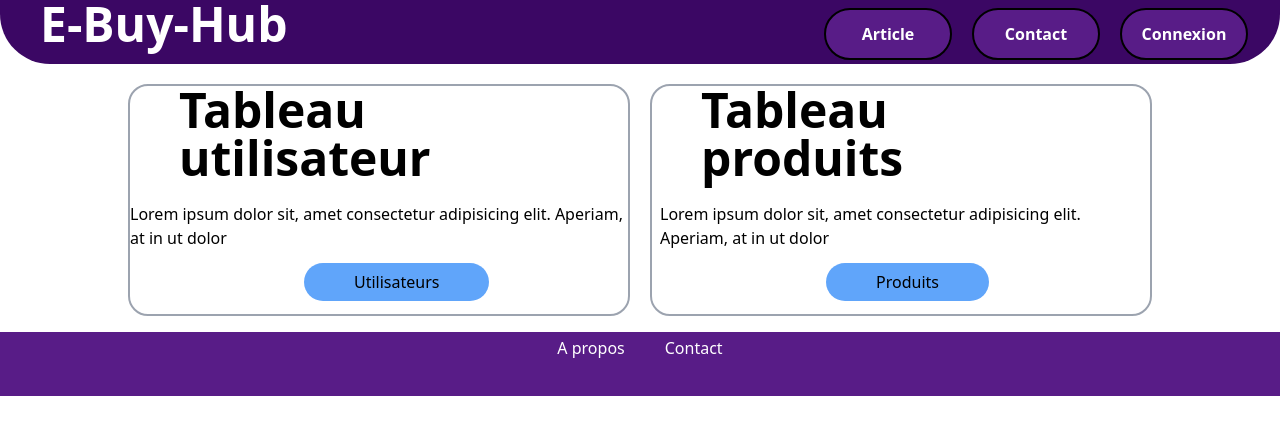
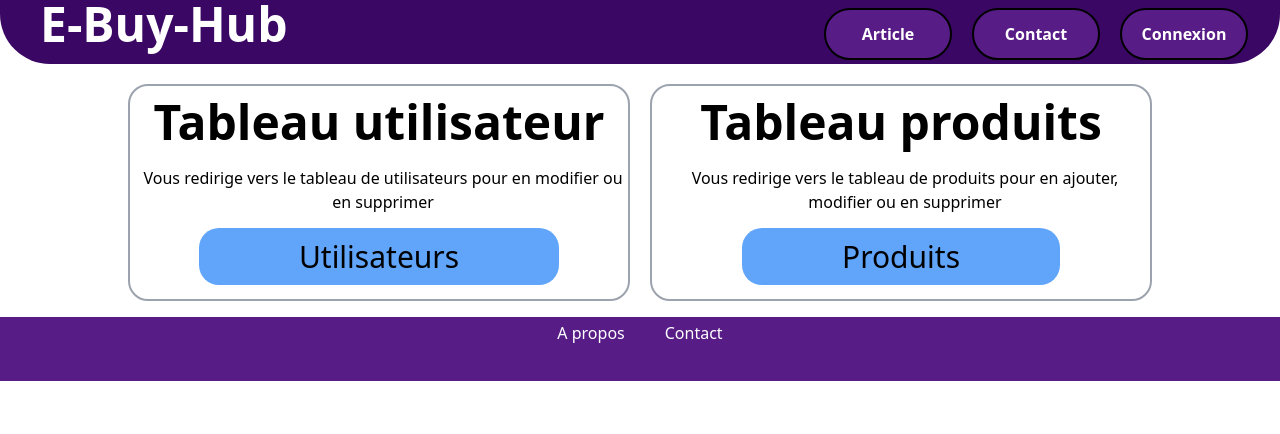
Before and after one commit to Brdlucas/E-BuyHub, a Next.js app: page /admin in a window 1280 px wide. Shown: the top 434 px of the page. Built offline with nearby package versions, Linux system fonts and the light colour scheme.

Commit message:
Correction erreur code

```diff
--- a/src/pages/admin.tsx
+++ b/src/pages/admin.tsx
@@ -3,18 +3,18 @@ import Link from "next/link"
 export default function Admin() {
     return (
         <div className="w-[80%] m-auto flex space-x-5">
-            <div className="w-[50%] border-2 border-gray-400 mt-5 pb-5 rounded-[20px]">
-            <h1 className="w-[400px]  m-auto text-5xl font-semibold mb-5">Tableau utilisateur</h1>
-            <p>Lorem ipsum dolor sit, amet consectetur adipisicing elit. Aperiam, at in ut dolor</p>
-            <div className="mt-5 m-auto w-[150px] text-center">
-            <Link className="bg-blue-400 hover:bg-blue-200 p-2 pl-[50px] px-[50px] w-full m-auto rounded-[20px]" href={'/adminProducts'}>Utilisateurs</Link>
+            <div className="w-[50%] border-2 border-gray-400 mt-5 pb-5 rounded-[20px] text-center">
+            <h1 className="w-full mt-3 m-auto text-5xl font-semibold mb-5">Tableau utilisateur</h1>
+            <p className="pl-2">Vous redirige vers le tableau de utilisateurs pour en modifier ou en supprimer</p>
+            <div className="mt-5 m-auto w-full text-center">
+            <Link className="bg-blue-400 hover:bg-blue-200 p-2 pl-[100px] text-[30px] px-[100px] w-full m-auto rounded-[20px]" href={'/adminUsers'}>Utilisateurs</Link>
             </div>
             </div>
-            <div className="w-[50%] border-2 border-gray-400 mt-5 pb-5 rounded-[20px]">
-            <h2 className="w-[400px] m-auto text-5xl font-semibold mb-5">Tableau produits</h2>
-            <p className="pl-2">Lorem ipsum dolor sit, amet consectetur adipisicing elit. Aperiam, at in ut dolor</p>
-            <div className="mt-5 m-auto w-[150px] text-center">
-            <Link className="bg-blue-400 hover:bg-blue-200 p-2 pl-[50px] px-[50px] w-full m-auto rounded-[20px]" href={'/adminUsers'}>Produits</Link>
+            <div className="w-[50%] border-2 border-gray-400 mt-5 pb-5 rounded-[20px] text-center">
+            <h2 className="w-full mt-3 m-auto text-5xl font-semibold mb-5">Tableau produits</h2>
+            <p className="pl-2">Vous redirige vers le tableau de produits pour en ajouter, modifier ou en supprimer</p>
+            <div className="mt-5 m-auto w-full text-center">
+            <Link className="bg-blue-400 hover:bg-blue-200 p-2 pl-[100px] text-[30px]  px-[100px] w-full m-auto rounded-[20px]" href={'/adminProducts'}>Produits</Link>
             </div>
             </div>
         </div>
--- a/src/pages/adminUsers.tsx
+++ b/src/pages/adminUsers.tsx
@@ -1,4 +1,7 @@
-function AdminUsers({ props }) {
+import Link from "next/link"
+
+
+function AdminUsers({ props }: any) {
     return (
       <div className="w-[90%] m-auto">
             <table  className=" border-2 border-black m-auto text-center w-full text-2xl mt-5 font-semibold">
@@ -20,6 +23,9 @@ function AdminUsers({ props }) {
             </tbody>
         ))}
         </table>
+        <div className="text-center mt-5">
+        <Link className="bg-blue-400 text-white hover:text-gray-700 hover:bg-blue-200 p-2 pl-[100px] text-[30px]  px-[100px] w-full m-auto rounded-[20px]" href={'/admin'}>Retour</Link>
+        </div>
       </div>
     )
   }
--- a/src/pages/connexion.tsx
+++ b/src/pages/connexion.tsx
@@ -1,19 +1,45 @@
-// import { useRouter } from "next/router"
-// import { FormEventHandler, useRef } from "react"
+import { useRouter } from "next/router"
+import { FormEventHandler, useRef } from "react"
 import { Users } from "../../utils/types"
 import Link from "next/link"
+interface CreateProps {
+    url: string
+props: CreateProps
+}
 
-// interface CreateProps {
-//     url: string
-// props: CreateProps
-// }
+export default function Connexion({props}: any) {
+  const router = useRouter()
 
-export default function Connexion() {
+  const email = useRef<HTMLInputElement>(null)
+  const password = useRef<HTMLInputElement>(null)
+
+  const handeSubmit: FormEventHandler<HTMLFormElement> = async e => {
+      e.preventDefault()
+
+      let users: Users = { firstname: "", lastname: "", email: "", password: "",}
+if (null !== email.current && password.current) {
+  users = { firstname: "", lastname: "", email: email.current.value, password: password.current.value }
+}
+
+      await fetch(props.url, {
+          method: "get",
+          headers: {
+              "Content-Type": "application/json",
+          },
+      })
+      .then(response => response.json())
+      .catch(error => {
+        console.log(error);
+      })
+      console.log(users.firstname)
+      router.push("/")
+  }
+
     return (
       <div>
         <h1 className="text-center text-5xl font-bold mt-3">Connexion</h1>
         <div className="text-center mt-10 h-[721px]">
-            <form onSubmit={handleSubmit} className="max-md:flex max-md:flex-col max-md:leading-[50px] w-[70%] m-auto" >
+            <form onSubmit={handeSubmit} className="max-md:flex max-md:flex-col max-md:leading-[50px] w-[70%] m-auto" >
                 <div className="flex flex-col md:w-[50%] md:m-auto md:mt-5">
                   <label htmlFor="email">Email :</label>
                 <input type="email" name="email" id='email' ref={email} className="mb-3 w-[100%] m-auto max-md:w-[90%] pl-3 bg-violet-200 max-md:h-[40px] max-md:m-auto rounded-[5px] md:h-[50px]" placeholder="exemple@gmail.com" required/>
@@ -30,10 +56,10 @@ export default function Connexion() {
     )
     }
 
-// export async function getStaticProps(context: any) {
-//     return {
-//       props: {
-//         url: process.env.API_URL,
-//       },
-//     }
-//   }
+export async function getStaticProps(context: any) {
+    return {
+      props: {
+        url: process.env.API_URL,
+      },
+    }
+  }
--- a/src/pages/index.tsx
+++ b/src/pages/index.tsx
@@ -40,7 +40,6 @@ export default function Index(props: CreateProps) {
 
   return (
     <section className="mt-5">
-      <p>{email.current?.value}</p>
       <div className=' m-auto pb-5  max-md:h-[1150px] max-md:mb-5 w-[80%]  border-2 border-black max-md:flex max-md:flex-col rounded-[50px]'>
         <div className='lg:flex md:place-content-stretch max-md:h-[1070px] mb-5'>
         <div className='bg-slate-100 w-[250px] m-auto mt-5 h-[320px] rounded-[25px] border-2 border-neutral-500'>
```
